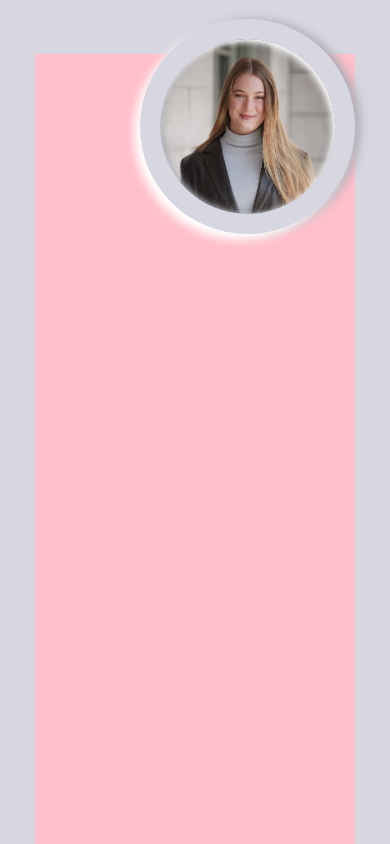
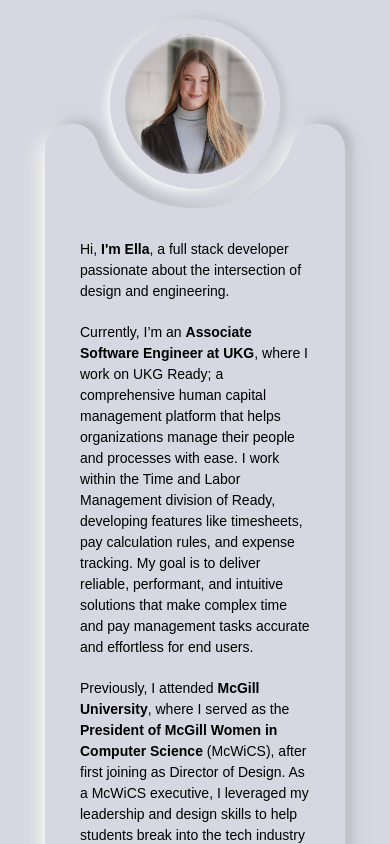
Before and after one commit to ellasyoung/portfolio-2025, a React (Create React App) app in the folder ellasyoung/: page / in a window 390 px wide. Shown: the part 860-1704 px from the top of the page. Built offline with nearby package versions, Linux system fonts and the light colour scheme.

Commit message:
Mobile about section

```diff
--- a/ellasyoung/src/components/content/pages/home-page/about-section/About/AboutElements.js
+++ b/ellasyoung/src/components/content/pages/home-page/about-section/About/AboutElements.js
@@ -2,10 +2,17 @@ import styled from "styled-components";
 import { offWhite, shadowLight, shadowDark } from "../../../../../../constants/colors";
 import { ReactComponent as AboutContainerSVG } from "../../../../../../assets/shapes/about-container.svg"
 import { ReactComponent as AboutContainerMdSVG } from "../../../../../../assets/shapes/about-container-md.svg";
+import { ReactComponent as AboutContainerSmSVG } from "../../../../../../assets/shapes/about-container-sm.svg";
 
 export const AboutContainer = styled.div`
     position: relative;
     margin: 35px 0 35px 0;
+
+    @media (max-width: 670px) {
+        display: flex;
+        flex-direction: column;
+        align-items: center;
+    }
 `;
 
 export const Circle = styled.div`
@@ -20,6 +27,13 @@ export const Circle = styled.div`
     display: flex;
     align-items: center;
     justify-content: center;
+
+    @media (max-width: 670px) {
+        width: 170px;
+        height: 170px;
+        position: relative;
+        box-shadow: -3px 3px 10px ${shadowLight}, 3px 0px 10px ${shadowDark};
+    }
 `;
 
 export const InnerCircle = styled.div`
@@ -49,6 +63,19 @@ export const InnerCircle = styled.div`
         height: 215px;
         cursor: pointer;
     }
+
+    @media (max-width: 670px) {
+        width: 140px;
+        height: 140px;
+        position: relative;
+
+        &:hover {
+            width: 140px;
+            height: 140px;
+            cursor: pointer;
+        }
+
+    }
 `;
 
 export const TextBlock = styled.div`
@@ -66,6 +93,10 @@ export const TextBlock = styled.div`
         display: none;
     }
 
+    &.sm {
+        display: none;
+    }
+
     @media (max-width: 1300px) {
         &.lg {
             display: none;
@@ -79,6 +110,11 @@ export const TextBlock = styled.div`
             &.md {
                 display: none;
             }
+
+            &.sm {
+                width: 230px;
+                display: block;
+            }
         }
     }
 
@@ -89,6 +125,12 @@ export const TextContainer = styled.div`
     top: 60px;
     left: 50px;
     z-index: 2;
+
+    @media (max-width: 670px) {
+        top: 220px;
+        left: 50%;
+        transform: translateX(-50%);
+    }
 `;
 
 export const AboutTxtContainer = styled(AboutContainerSVG)`
@@ -116,6 +158,18 @@ export const AboutTxtContainerMd = styled(AboutContainerMdSVG)`
 
 `;
 
+export const AboutTxtContainerSm = styled(AboutContainerSmSVG)`
+    display: none;
+
+    @media (max-width: 670px) {
+        display: block;
+        fill: ${offWhite};
+        filter: drop-shadow(-6px 6px 10px ${shadowLight}) drop-shadow(6px -3px 4px ${shadowDark});
+        margin-top: -65px;
+    }
+
+`;
+
 export const StyledLink = styled.a`
     font-weight: bold;
     text-decoration: none;
--- a/ellasyoung/src/components/content/pages/home-page/about-section/About/index.js
+++ b/ellasyoung/src/components/content/pages/home-page/about-section/About/index.js
@@ -1,6 +1,6 @@
 import {
     AboutContainer, AboutTxtContainer, Circle, InnerCircle, TextBlock, TextContainer, StyledLink,
-    AboutTxtContainerMd
+    AboutTxtContainerMd, AboutTxtContainerSm
 } from "./AboutElements";
 import profilePic from "../../../../../../assets/images/headshot.png";
 import Text from "../../../../../common/text/Text"
@@ -22,11 +22,12 @@ const About = () => {
             <TextContainer>
                 <TextBlock className="first lg">
                     <Text fontSize="15px" margin="0 0 20px 0">
-                        Hi, <StyledLink href="https://linkedin.com/in/ellasyoung" target="_blank">I'm Ella,</StyledLink> a full stack developer passionate about the intersection of design and engineering.
+                        Hi, <StyledLink href="https://linkedin.com/in/ellasyoung" target="_blank">I'm Ella</StyledLink>,
+                        a full stack developer passionate about the intersection of design and engineering.
                     </Text>
                     <Text fontSize="15px" margin="0 0 20px 0">
-                        Currently, I’m an <StyledLink href="https://www.ukg.com" target="_blank">Associate Software Engineer at UKG</StyledLink>, where I work on UKG Ready; a comprehensive
-                        human capital management platform that helps organizations manage their people and processes with
+                        Currently, I’m an <StyledLink href="https://www.ukg.com" target="_blank">Associate Software Engineer at UKG</StyledLink>, where I work on UKG Ready;
+                        a comprehensive human capital management platform that helps organizations manage their people and processes with
                         ease. I work within the Time and Labor Management division of Ready, developing features like
                         timesheets, pay calculation rules, and expense tracking. My goal is to deliver reliable,
                         performant, and intuitive solutions that make complex time and pay management tasks accurate and
@@ -36,7 +37,7 @@ const About = () => {
                 <TextBlock className="second lg">
                     <Text fontSize="15px" margin="0 0 20px 0">
                         Previously, I attended <StyledLink href="https://reporter.mcgill.ca/mcgill-no-1-in-canada-in-2026-qs-world-university-rankings/" target="_blank">McGill University</StyledLink>,
-                        where I served as the <StyledLink href="https://www.mcwics.com/" target="_blank">President of McGill Women in Computer <br/> Science</StyledLink>, after first joining as Director of Design.
+                        where I served as the <StyledLink href="https://www.mcwics.com/" target="_blank">President of McGill Women in Computer <br/> Science</StyledLink> (McWiCS), after first joining as Director of Design.
                         As a McWiCS executive, I leveraged my leadership and design <br/> skills to help students break into the tech industry
                         by organizing networking and social events, hands-on workshops, <br/> and our annual hackathon. During my time at McGill
                         I also
@@ -53,7 +54,7 @@ const About = () => {
             <TextContainer>
                 <TextBlock className="md">
                     <Text fontSize="15px" margin="0 0 20px 0">
-                        Hi, <StyledLink href="https://linkedin.com/in/ellasyoung" target="_blank">I'm Ella,</StyledLink> a full stack developer
+                        Hi, <StyledLink href="https://linkedin.com/in/ellasyoung" target="_blank">I'm Ella</StyledLink>, a full stack developer
                         <br/> passionate about the intersection of <br/> design and engineering.
                     </Text>
                     <Text fontSize="15px" margin="0 0 20px 0">
@@ -69,7 +70,7 @@ const About = () => {
                 <TextBlock className="md">
                     <Text fontSize="15px" margin="0 0 20px 0">
                         Previously, I attended <StyledLink href="https://reporter.mcgill.ca/mcgill-no-1-in-canada-in-2026-qs-world-university-rankings/" target="_blank">McGill University</StyledLink>,
-                        where I served as the <StyledLink href="https://www.mcwics.com/" target="_blank">President of McGill Women in Computer Science</StyledLink>, after first joining as Director of Design.
+                        where I served as the <StyledLink href="https://www.mcwics.com/" target="_blank">President of McGill Women in Computer Science</StyledLink> (McWiCS), after first joining as Director of Design.
                         As a McWiCS executive, I leveraged my leadership and design skills to help students break into the tech industry
                         by organizing networking and social events, hands-on workshops, and our annual hackathon. During my time at McGill
                         I also completed two unique software development internships and worked on numerous end-to-end projects
@@ -80,6 +81,34 @@ const About = () => {
                     </Text>
                 </TextBlock>
             </TextContainer>
+
+            <AboutTxtContainerSm />
+            <TextContainer>
+                <TextBlock className="sm">
+                    <Text fontSize="14px" margin="0 0 20px 0">
+                        Hi, <StyledLink href="https://linkedin.com/in/ellasyoung" target="_blank">I'm Ella</StyledLink>,
+                        a full stack developer passionate about the intersection of design and engineering.
+                    </Text>
+                    <Text fontSize="14px" margin="0 0 20px 0">
+                        Currently, I’m an <StyledLink href="https://www.ukg.com" target="_blank">Associate Software Engineer at UKG</StyledLink>, where I work on UKG Ready;
+                        a comprehensive human capital management platform that helps organizations manage their
+                        people and processes with ease. I work within the Time and Labor Management division of
+                        Ready, developing features like timesheets, pay calculation rules, and expense tracking.
+                        My goal is to deliver reliable, performant, and intuitive solutions that make complex time and
+                        pay management tasks accurate and effortless for end users.
+                    </Text>
+                    <Text fontSize="14px" margin="0 0 20px 0">
+                        Previously, I attended <StyledLink href="https://reporter.mcgill.ca/mcgill-no-1-in-canada-in-2026-qs-world-university-rankings/" target="_blank">McGill University</StyledLink>,
+                        where I served as the <StyledLink href="https://www.mcwics.com/" target="_blank">President of McGill Women in Computer Science</StyledLink> (McWiCS), after first joining as Director of Design. As a McWiCS executive, I leveraged my leadership and design skills to help
+                        students break into the tech industry by organizing networking and social events, hands-on workshops, and our annual hackathon.
+                        During my time at McGill I also completed two unique software development internships and worked on numerous end-to-end projects
+                        that taught me how to take ownership from ideation to deployment.
+                    </Text>
+                    <Text fontSize="14px" margin="0 0 20px 0">
+                        In my free time you can find me skiing, crocheting, or designing and sewing my own clothing.
+                    </Text>
+                </TextBlock>
+            </TextContainer>
         </AboutContainer>
     );
 };
--- a/ellasyoung/src/components/content/pages/home-page/columns/NavCol/index.js
+++ b/ellasyoung/src/components/content/pages/home-page/columns/NavCol/index.js
@@ -83,7 +83,7 @@ const NavCol = () => {
                                 <Text
                                     spacing="2px"
                                     margin="0 0 0 20px"
-                                    fontWeight="bold">
+                                >
                                     {link.name}
                                 </Text>
                             </Button>
```
Also changed, not shown: ellasyoung/src/assets/shapes/about-container-sm.svg (added).
